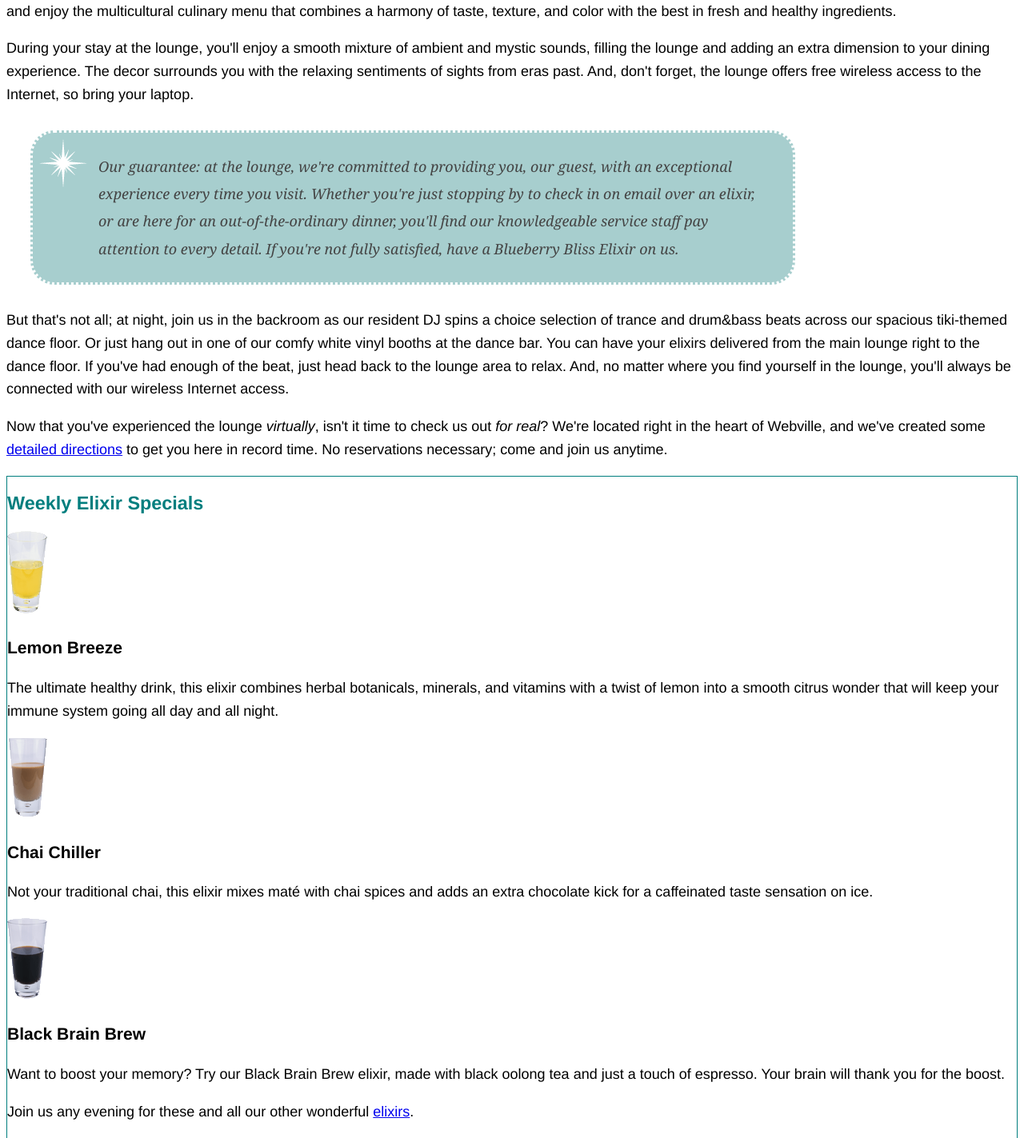
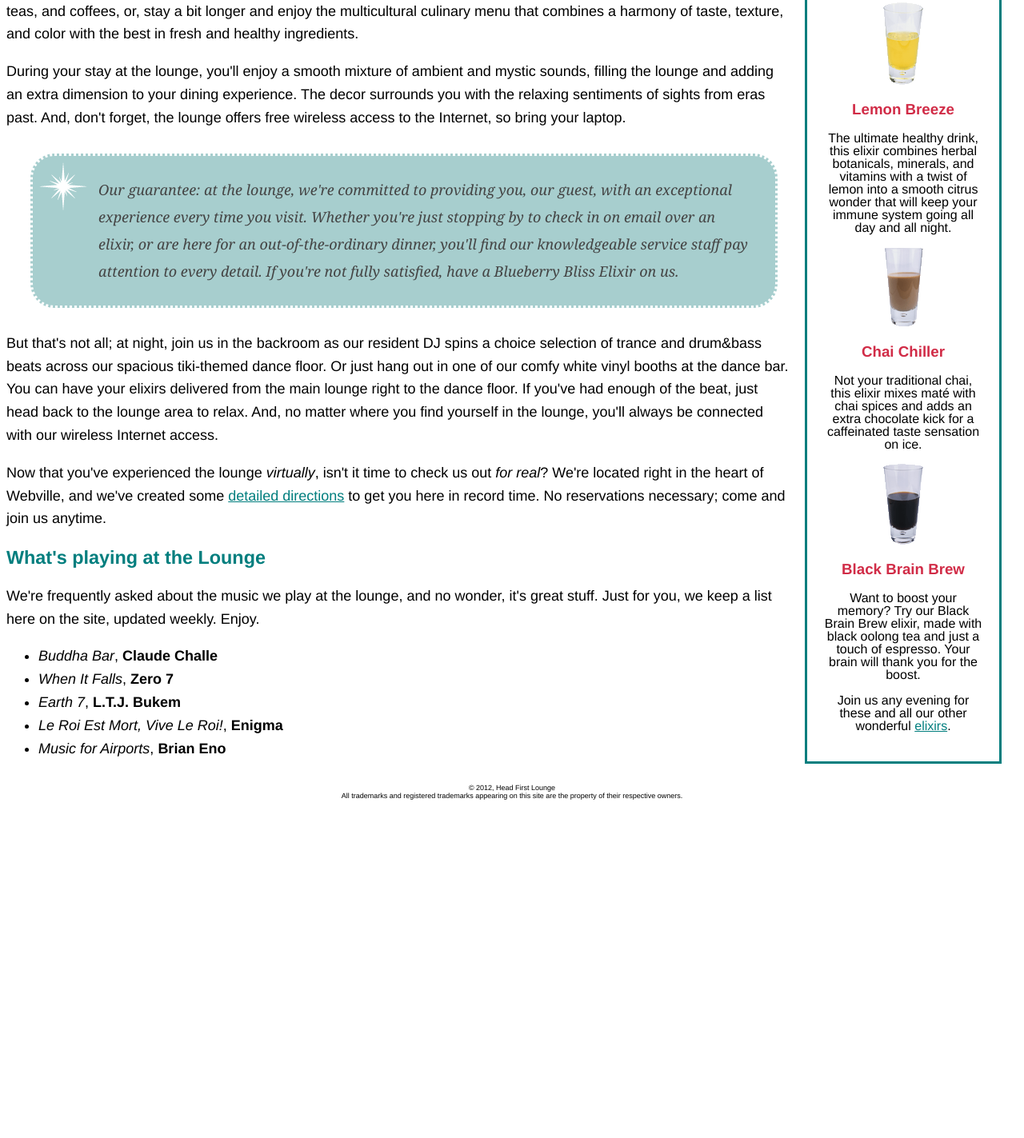
Before and after one commit to xGp35/HTML_CSS_Projects, a plain HTML site: page 07_New_Look_Lounge/lounge.html in a window 1280 px wide. Shown: the part 318-1741 px from the top of the page at 80% size. After the commit the page ends 1327 px from the top, so only its background shows below. Drawn offline with Linux system fonts and the light colour scheme.

Commit message:
lounge css update with divs and descendants and spans

```diff
--- a/07_New_Look_Lounge/lounge.css
+++ b/07_New_Look_Lounge/lounge.css
@@ -18,26 +18,82 @@
 
 #guarantee {
     line-height: 1.9em;
+
     font-style: italic;
     font-family: Georgia, 'Times New Roman', Times, serif;
+
     color: #444444;
-    border-color: #222222;
-    border-width: 3px;
-    border-style: dotted;
-    border-color: white;
+    border: 3px dotted white;
     border-radius: 30px;
-    background-color: #a7cece;
+
     padding: 2%;
     padding-left: 82px;
+
     margin:30px;
-    margin-right: 22%;
+    margin-right: 300px;
+
     background-image: url(images/background.gif);
+    background-color: #a7cece;
     background-repeat: no-repeat;
     background-position: top left;
 }
 
 #elixirs {
-    border-width: thin;
-    border-style: solid;
-    border-color: #007e7e;
+    font-size: medium;
+    line-height: 1;
+
+    border: medium solid #007e7e;
+    width: 200px;
+    padding: 0px 20px 20px 20px;
+    margin-left: 20px;
+    margin-right: 20px;
+
+    text-align: center;
+    background: url(images/cocktail.gif) repeat-x;
+
+    float: right;
 }
+
+#elixirs h2 {
+    color: black;
+}
+
+#elixirs h3 {
+    color: #d12c47;
+}
+
+#footer {
+    font-size: 50%;
+    text-align: center;
+    line-height: normal;
+    margin-top: 30px;
+}
+
+.cd {
+    font-style: italic;
+}
+
+.artist {
+    font-weight: bold;
+}
+
+#elixirs a:link {
+    color: #007e7e;
+}
+
+#elixirs a:visited {
+    color: #333333;
+}
+
+#elixirs a:hover {
+    background: #f88396;
+    color: #0d5353;
+}
+
+a:link {
+    color: #007e7e;
+}
+
+a:visited {
+    color: #333333;
+}
--- a/07_New_Look_Lounge/lounge.html
+++ b/07_New_Look_Lounge/lounge.html
@@ -9,6 +9,48 @@
   </head>
   <body>
     <p><img src="images/logo.gif" alt="Head First Lounge"></p>
+    <div id="elixirs">
+      <h2>Weekly Elixir Specials</h2>
+      <p>
+        <img src="images/yellow.gif" alt="Lemon Breeze Elixir">
+      </p>
+      <h3>Lemon Breeze</h3>
+      <p>
+        The ultimate healthy drink, this elixir combines
+        herbal botanicals, minerals, and vitamins with
+        a twist of lemon into a smooth citrus wonder
+        that will keep your immune system going all
+        day and all night.
+      </p>
+
+      <p>
+        <img src="images/chai.gif" alt="Chai Chiller Elixir">
+      </p>
+      <h3>Chai Chiller</h3>
+      <p>
+        Not your traditional chai, this elixir mixes mat&eacute;
+        with chai spices and adds an extra chocolate kick for
+        a caffeinated taste sensation on ice.
+      </p>
+
+      <p>
+        <img src="images/black.gif" alt="Black Brain Brew Elixir">
+      </p>
+      <h3>Black Brain Brew</h3>
+      <p>
+        Want to boost your memory?  Try our Black Brain Brew
+        elixir, made with black oolong tea and just a touch
+        of espresso.  Your brain will thank you for the boost.
+      </p>
+
+      <p>
+        Join us any evening for these and all our
+        other wonderful
+        <a href="beverages/elixir.html"
+          title="Head First Lounge Elixirs">elixirs</a>.
+      </p>
+    </div>
+
     <h1>Welcome to the Head First Lounge</h1>
     <p>
       The Head First Lounge is, no doubt, the biggest trendsetter in Webville.
@@ -55,47 +97,7 @@
       to get you here in record time. No reservations necessary;
       come and join us anytime.
     </p>
-    <div id="elixirs">
-      <h2>Weekly Elixir Specials</h2>
-      <p>
-        <img src="images/yellow.gif" alt="Lemon Breeze Elixir">
-      </p>
-      <h3>Lemon Breeze</h3>
-      <p>
-        The ultimate healthy drink, this elixir combines
-        herbal botanicals, minerals, and vitamins with
-        a twist of lemon into a smooth citrus wonder
-        that will keep your immune system going all
-        day and all night.
-      </p>
 
-      <p>
-        <img src="images/chai.gif" alt="Chai Chiller Elixir">
-      </p>
-      <h3>Chai Chiller</h3>
-      <p>
-        Not your traditional chai, this elixir mixes mat&eacute;
-        with chai spices and adds an extra chocolate kick for
-        a caffeinated taste sensation on ice.
-      </p>
-
-      <p>
-        <img src="images/black.gif" alt="Black Brain Brew Elixir">
-      </p>
-      <h3>Black Brain Brew</h3>
-      <p>
-        Want to boost your memory?  Try our Black Brain Brew
-        elixir, made with black oolong tea and just a touch
-        of espresso.  Your brain will thank you for the boost.
-      </p>
-
-      <p>
-        Join us any evening for these and all our
-        other wonderful
-        <a href="beverages/elixir.html"
-          title="Head First Lounge Elixirs">elixirs</a>.
-      </p>
-    </div>
 
     <h2>What's playing at the Lounge</h2>
     <p>
@@ -104,17 +106,20 @@
       Enjoy.
     </p>
     <ul>
-      <li>Buddha Bar, Claude Challe</li>
-      <li>When It Falls, Zero 7</li>
-      <li>Earth 7, L.T.J. Bukem</li>
-      <li>Le Roi Est Mort, Vive Le Roi!, Enigma</li>
-      <li>Music for Airports, Brian Eno</li>
+      <li><span class="cd">Buddha Bar</span>, <span class="artist">Claude Challe</span></li>
+      <li><span class="cd">When It Falls</span>, <span class="artist">Zero 7</span></li>
+      <li><span class="cd">Earth 7</span>, <span class="artist">L.T.J. Bukem</span></li>
+      <li><span class="cd">Le Roi Est Mort, Vive Le Roi!</span>, <span class="artist">Enigma</span></li>
+      <li><span class="cd">Music for Airports</span>, <span class="artist">Brian Eno</span></li>
     </ul>
 
-    <p>
-      &copy; 2012, Head First Lounge<br>
-      All trademarks and registered trademarks appearing on this site are
-      the property of their respective owners.
-    </p>
+    <div id="footer">
+      <p>
+        &copy; 2012, Head First Lounge<br>
+        All trademarks and registered trademarks appearing on this site are
+        the property of their respective owners.
+      </p>
+    </div>
+
   </body>
 </html>
```
